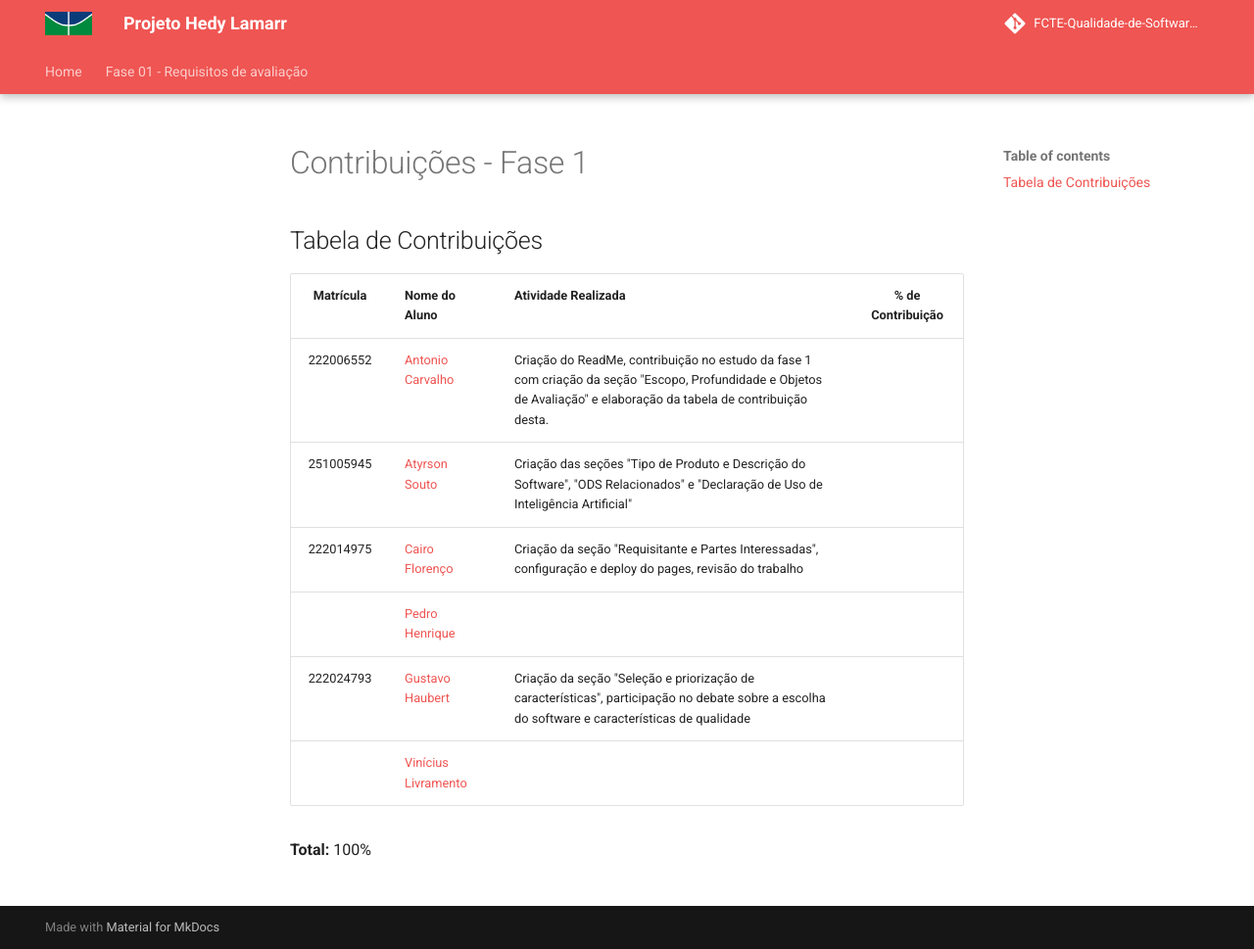
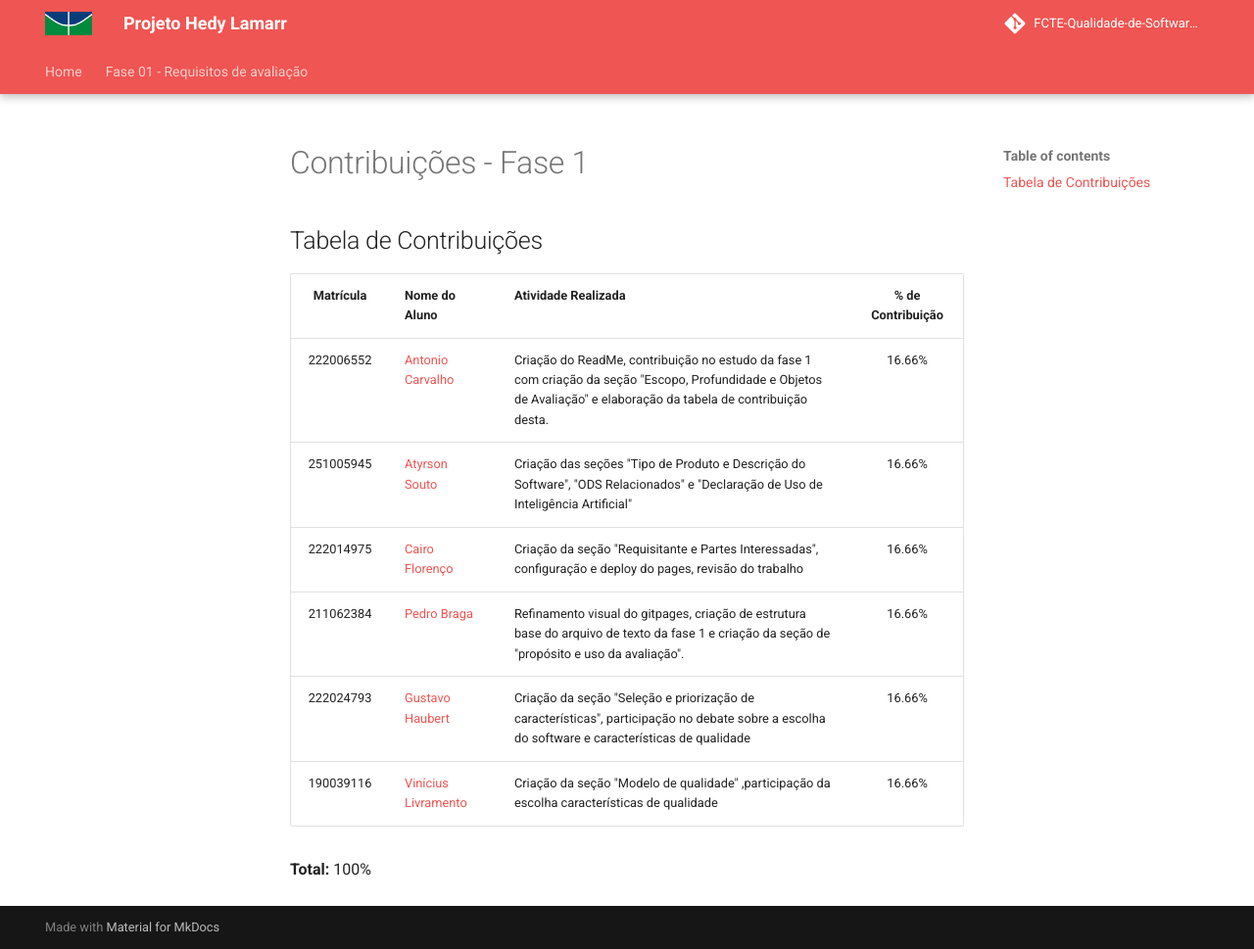
Before and after one commit to FCTE-Qualidade-de-Software-1/2025-2_T01_HEDDY-LAMAR, an MkDocs documentation site: the page built from docs/contribuicao/fase_1.md, in a window 1280 px wide and 969 px high. Shown: the whole window at 98% size. Built offline with MkDocs 1.6.1 and Material for MkDocs 9.7.7, drawn with Linux system fonts in a browser that asks for light colours; comment, search, counter and statistics services are not loaded.

Commit message:
docs: adiciona contribuicao do Pedro Braga e do Vinicius Livramento

```diff
--- a/docs/contribuicao/fase_1.md
+++ b/docs/contribuicao/fase_1.md
@@ -4,11 +4,11 @@
 
 | Matrícula | Nome do Aluno | Atividade Realizada | % de Contribuição |
 | :-------: | :---------------------------------------------------------------------------- | :---------------------------------------------------- | :---------------: |
-| 222006552 | [Antonio Carvalho](https://github.com/antonioscarvalho)                       | Criação do ReadMe, contribuição no estudo da fase 1 com criação da seção "Escopo, Profundidade e Objetos de Avaliação" e elaboração da tabela de contribuição desta. |                   |
-| 251005945 | [Atyrson Souto](https://github.com/Atyrson)                                   | Criação das seções "Tipo de Produto e Descrição do Software", "ODS Relacionados" e "Declaração de Uso de Inteligência Artificial" |                  |
-| 222014975 | [Cairo Florenço](https://github.com/CA1RO)                                    | Criação da seção "Requisitante e Partes Interessadas", configuração e deploy do pages, revisão do trabalho |                   |
-|           | [Pedro Henrique](https://github.com/Stain19)                                  |                                                       |                   |
-| 222024793 | [Gustavo Haubert](https://github.com/GustavoHaubert)                          | Criação da seção "Seleção e priorização de características", participação no debate sobre a escolha do software e características de qualidade |                   |
-|           | [Vinícius Livramento](https://github.com/vinialves2020)                       |                                                       |                   |
+| 222006552 | [Antonio Carvalho](https://github.com/antonioscarvalho) | Criação do ReadMe, contribuição no estudo da fase 1 com criação da seção "Escopo, Profundidade e Objetos de Avaliação" e elaboração da tabela de contribuição desta. | 16.66% |
+| 251005945 | [Atyrson Souto](https://github.com/Atyrson) | Criação das seções "Tipo de Produto e Descrição do Software", "ODS Relacionados" e "Declaração de Uso de Inteligência Artificial" | 16.66% |
+| 222014975 | [Cairo Florenço](https://github.com/CA1RO) | Criação da seção "Requisitante e Partes Interessadas", configuração e deploy do pages, revisão do trabalho | 16.66%  |
+| 211062384 | [Pedro Braga](https://github.com/Stain19) | Refinamento visual do gitpages, criação de estrutura base do arquivo de texto da fase 1 e criação da seção de "propósito e uso da avaliação". | 16.66% |
+| 222024793 | [Gustavo Haubert](https://github.com/GustavoHaubert) | Criação da seção "Seleção e priorização de características", participação no debate sobre a escolha do software e características de qualidade | 16.66% |
+| 190039116 | [Vinícius Livramento](https://github.com/vinialves2020)| Criação da seção "Modelo de qualidade" ,participação da escolha características de qualidade | 16.66% |
 
 **Total:** 100%
```
